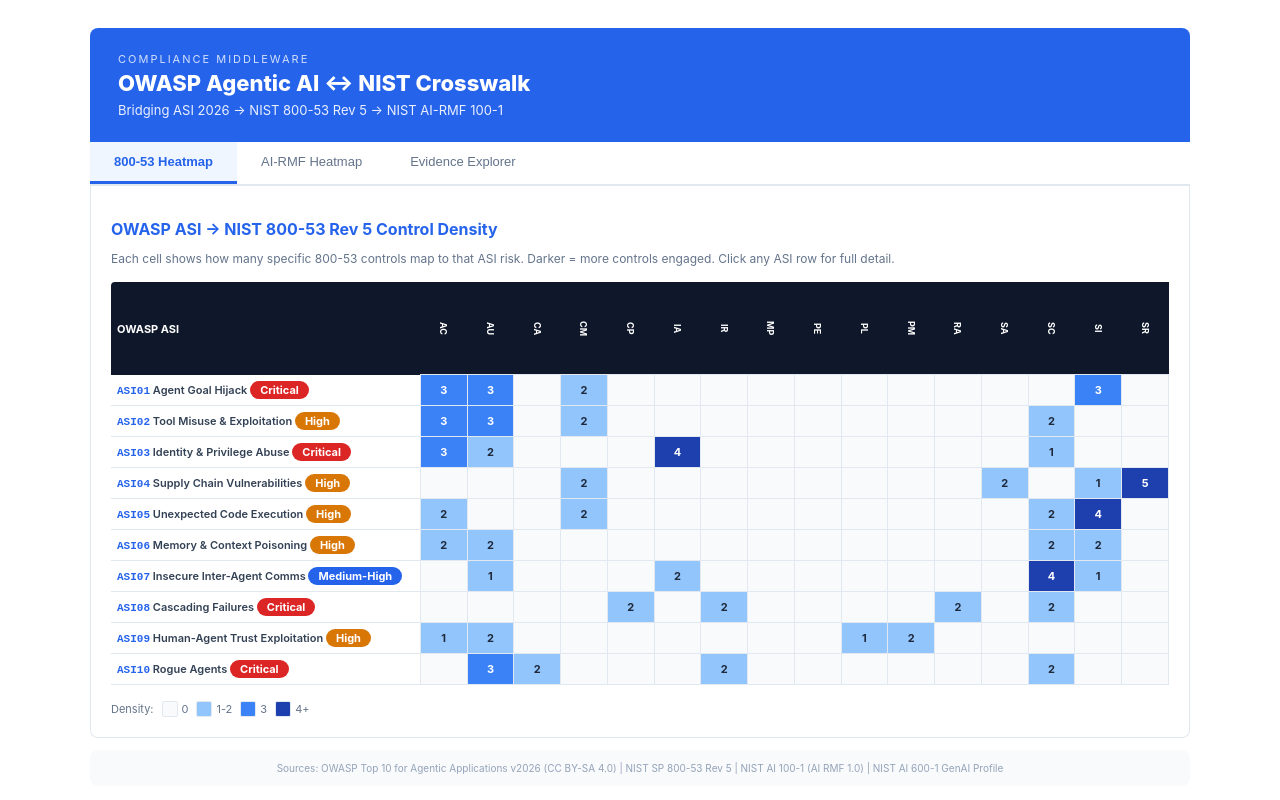
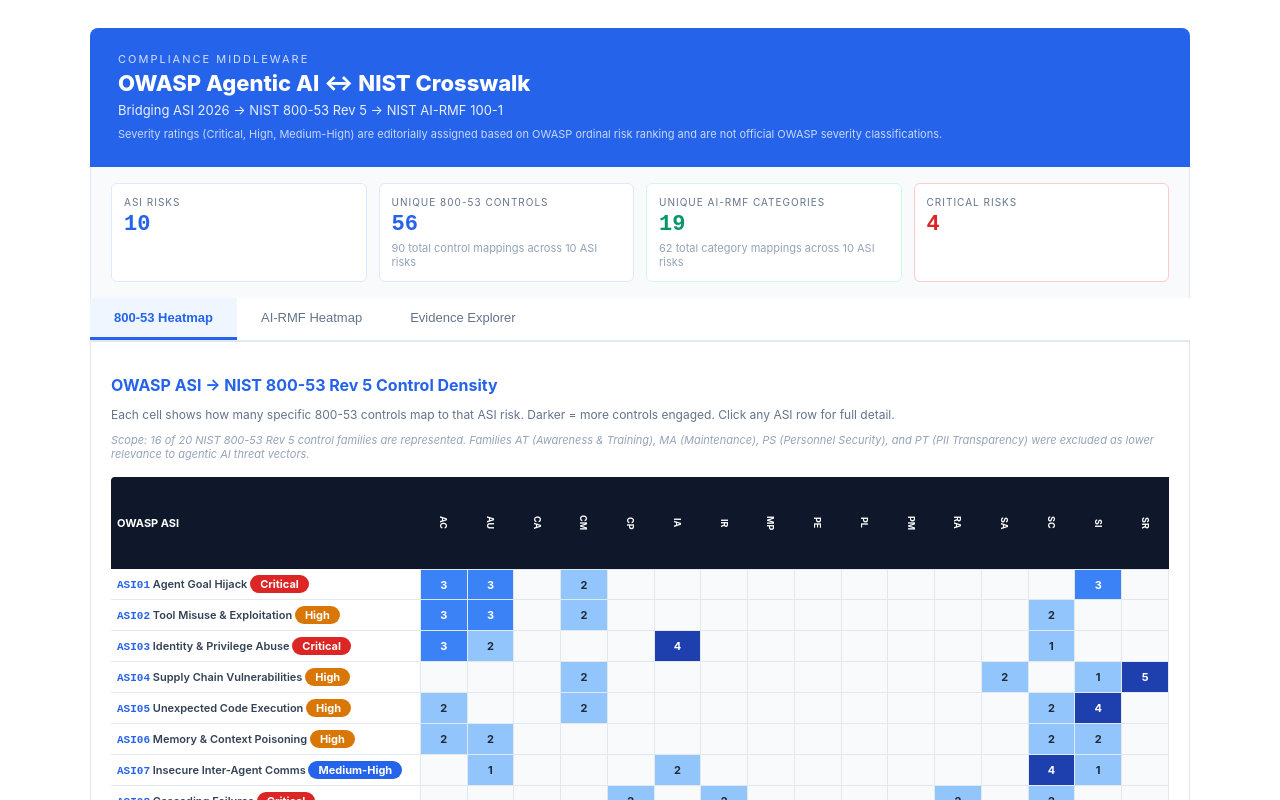
Before and after one commit to haremantra/OWASP-AGENTIC-to-NIST-800-53v5-to-AI-RMF, a React (Vite) app: page / in a window 1280 px wide. Shown: the top 800 px of the page. Built offline with nearby package versions, Linux system fonts and the light colour scheme.

Commit message:
Apply 5 content accuracy updates: severity disclaimer, unique control/category stat cards, heatmap scoping note, ASI09 rationale supplement, and AGPL/ToS footer links

```diff
--- a/src/App.jsx
+++ b/src/App.jsx
@@ -180,7 +180,7 @@
     nist53: [
       { family: "AC", controls: ["AC-3 Access Enforcement"], rationale: "Mandatory friction for high-risk actions — confirmation prompts, cooling-off periods, risk badges." },
       { family: "AU", controls: ["AU-2 Event Logging", "AU-6 Audit Record Review"], rationale: "Immutable logs of user queries, agent recommendations, and approval decisions for forensic review." },
-      { family: "PM", controls: ["PM-13 Security & Privacy Workforce", "PM-14 Testing Training & Monitoring"], rationale: "Annual training for personnel on automation bias, anthropomorphism risks, and AI social engineering." },
+      { family: "PM", controls: ["PM-13 Security & Privacy Workforce", "PM-14 Testing Training & Monitoring"], rationale: "Annual training for personnel on automation bias, anthropomorphism risks, and AI social engineering. Note: AT-2 (Literacy Training) and AT-3 (Role-Based Training) from the AT family are also directly applicable but are not included in this crosswalk's scope." },
       { family: "PL", controls: ["PL-4 Rules of Behavior"], rationale: "Human-Agent Interaction Governance Standard defining rules for how humans must verify agent recommendations." },
     ],
     aiRmf: [
@@ -304,6 +304,37 @@
     return { data, maxVal };
   }, []);
 
+  // Stats
+  const totalControls = useMemo(() => {
+    let total = 0;
+    Object.values(CROSSWALK).forEach(cw => {
+      cw.nist53.forEach(m => (total += m.controls.length));
+    });
+    return total;
+  }, []);
+
+  const totalCategories = useMemo(() => {
+    let total = 0;
+    Object.values(CROSSWALK).forEach(cw => {
+      cw.aiRmf.forEach(m => (total += m.cats.length));
+    });
+    return total;
+  }, []);
+
+  const uniqueControls = useMemo(() => {
+    const ids = new Set();
+    Object.values(CROSSWALK).forEach(cw => {
+      cw.nist53.forEach(m => m.controls.forEach(c => ids.add(c)));
+    });
+    return ids.size;
+  }, []);
+
+  const uniqueCategories = useMemo(() => {
+    const ids = new Set();
+    AI_RMF.forEach(func => func.cats.forEach(c => ids.add(c)));
+    return ids.size;
+  }, []);
+
   const selected = selectedASI ? CROSSWALK[selectedASI] : null;
   const selectedMeta = selectedASI ? OWASP_ASI.find(a => a.id === selectedASI) : null;
 
@@ -315,6 +346,31 @@
         <h1 style={{ margin: 0, fontSize: 22, fontWeight: 800 }}>OWASP Agentic AI ↔ NIST Crosswalk</h1>
         <div style={{ fontSize: 13, marginTop: 6, opacity: 0.9 }}>
           Bridging ASI 2026 → NIST 800-53 Rev 5 → NIST AI-RMF 100-1
+        </div>
+        <div style={{ fontSize: 11, marginTop: 8, opacity: 0.75, lineHeight: 1.5 }}>
+          Severity ratings (Critical, High, Medium-High) are editorially assigned based on OWASP ordinal risk ranking and are not official OWASP severity classifications.
+        </div>
+      </div>
+
+      {/* Stat Cards */}
+      <div style={{ display: "grid", gridTemplateColumns: "1fr 1fr 1fr 1fr", gap: 12, padding: "16px 20px", backgroundColor: "#F8FAFC", borderLeft: "1px solid #E2E8F0", borderRight: "1px solid #E2E8F0" }}>
+        <div style={{ padding: 12, borderRadius: 6, border: "1px solid #DBEAFE", backgroundColor: "white" }}>
+          <div style={{ fontSize: 10, color: "#64748B", textTransform: "uppercase", letterSpacing: 1, marginBottom: 4 }}>ASI Risks</div>
+          <div style={{ fontSize: 22, fontWeight: 700, color: "#2563EB", fontFamily: "monospace" }}>{OWASP_ASI.length}</div>
+        </div>
+        <div style={{ padding: 12, borderRadius: 6, border: "1px solid #DBEAFE", backgroundColor: "white" }}>
+          <div style={{ fontSize: 10, color: "#64748B", textTransform: "uppercase", letterSpacing: 1, marginBottom: 4 }}>Unique 800-53 Controls</div>
+          <div style={{ fontSize: 22, fontWeight: 700, color: "#2563EB", fontFamily: "monospace" }}>{uniqueControls}</div>
+          <div style={{ fontSize: 11, color: "#94a3b8", marginTop: 4 }}>{totalControls} total control mappings across {OWASP_ASI.length} ASI risks</div>
+        </div>
+        <div style={{ padding: 12, borderRadius: 6, border: "1px solid #D1FAE5", backgroundColor: "white" }}>
+          <div style={{ fontSize: 10, color: "#64748B", textTransform: "uppercase", letterSpacing: 1, marginBottom: 4 }}>Unique AI-RMF Categories</div>
+          <div style={{ fontSize: 22, fontWeight: 700, color: "#059669", fontFamily: "monospace" }}>{uniqueCategories}</div>
+          <div style={{ fontSize: 11, color: "#94a3b8", marginTop: 4 }}>{totalCategories} total category mappings across {OWASP_ASI.length} ASI risks</div>
+        </div>
+        <div style={{ padding: 12, borderRadius: 6, border: "1px solid #FECACA", backgroundColor: "white" }}>
+          <div style={{ fontSize: 10, color: "#64748B", textTransform: "uppercase", letterSpacing: 1, marginBottom: 4 }}>Critical Risks</div>
+          <div style={{ fontSize: 22, fontWeight: 700, color: "#DC2626", fontFamily: "monospace" }}>{OWASP_ASI.filter(a => a.severity === "Critical").length}</div>
         </div>
       </div>
 
@@ -344,8 +400,11 @@
         {view === "matrix" && (
           <div>
             <h2 style={{ fontSize: 16, color: "#2563EB", marginBottom: 4 }}>OWASP ASI → NIST 800-53 Rev 5 Control Density</h2>
-            <p style={{ fontSize: 12, color: "#64748B", marginBottom: 16 }}>
+            <p style={{ fontSize: 12, color: "#64748B", marginBottom: 8 }}>
               Each cell shows how many specific 800-53 controls map to that ASI risk. Darker = more controls engaged. Click any ASI row for full detail.
+            </p>
+            <p style={{ fontSize: 11, color: "#94a3b8", fontStyle: "italic", marginBottom: 16 }}>
+              Scope: 16 of 20 NIST 800-53 Rev 5 control families are represented. Families AT (Awareness &amp; Training), MA (Maintenance), PS (Personnel Security), and PT (PII Transparency) were excluded as lower relevance to agentic AI threat vectors.
             </p>
             <div style={{ overflowX: "auto" }}>
               <table style={{ borderCollapse: "collapse", width: "100%", fontSize: 11 }}>
@@ -542,7 +601,14 @@
 
       {/* Footer */}
       <div style={{ marginTop: 12, padding: "12px 20px", backgroundColor: "#F8FAFC", borderRadius: 8, fontSize: 10, color: "#94A3B8", textAlign: "center" }}>
-        Sources: OWASP Top 10 for Agentic Applications v2026 (CC BY-SA 4.0) | NIST SP 800-53 Rev 5 | NIST AI 100-1 (AI RMF 1.0) | NIST AI 600-1 GenAI Profile
+        <div>Sources: OWASP Top 10 for Agentic Applications v2026 (CC BY-SA 4.0) | NIST SP 800-53 Rev 5 | NIST AI 100-1 (AI RMF 1.0) | NIST AI 600-1 GenAI Profile</div>
+        <div style={{ marginTop: 6 }}>
+          Licensed under <a href="https://github.com/haremantra/OWASP-AGENTIC-to-NIST-800-53v5-to-AI-RMF/blob/main/LICENSE" style={{ color: "#2563EB", textDecoration: "underline" }}>AGPL-3.0</a>
+          {" | "}
+          <a href="https://github.com/haremantra/OWASP-AGENTIC-to-NIST-800-53v5-to-AI-RMF/blob/main/TERMS_OF_SERVICE.md" style={{ color: "#2563EB", textDecoration: "underline" }}>Terms of Service</a>
+          {" | "}
+          <a href="https://github.com/haremantra/OWASP-AGENTIC-to-NIST-800-53v5-to-AI-RMF" style={{ color: "#2563EB", textDecoration: "underline" }}>Source Code</a>
+        </div>
       </div>
     </div>
   );
```
